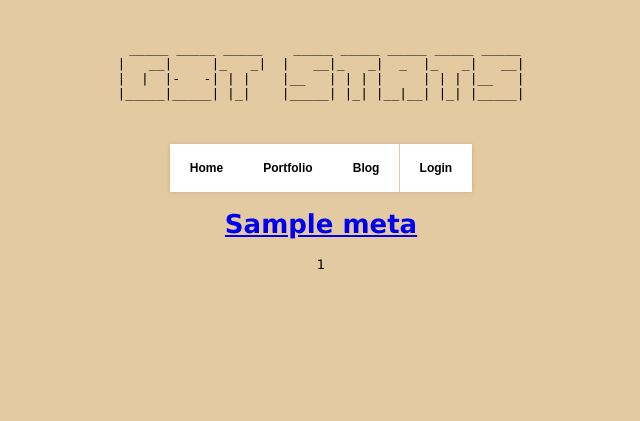
After one commit to gorysko/gitlab_api_module, a Flask app: template templates/page.html in a window 1280 px wide. The commit adds this page. Shown: the top 421 px of the page, without its empty margins (319-959 px from the left). Run offline with Flask 2, Linux system fonts and the light colour scheme; the template is opened without the code that fills it: most values are stand-ins (such as "Sample title", 1, 10 or a date in 2020).

Commit message:
some new functionality

```diff
--- a/server.py
+++ b/server.py
@@ -12,6 +12,10 @@ from flask import session
 from flask import g
 from flask import url_for
 from flask import redirect
+from flask.ext.assets import Environment
+from flask.ext.markdown import Markdown
+from flask.ext.flatpages import FlatPages
+from flask.ext.flatpages import pygments_style_defs
 from flask.ext.github import GitHub
 from flask.ext.sqlalchemy import SQLAlchemy
 
@@ -29,12 +33,24 @@ from sqlalchemy.ext.declarative import declarative_base
 SECRET_KEY = 'development key'
 DEBUG = True
 
+FLATPAGES_AUTO_RELOAD = DEBUG
+FLATPAGES_EXTENSION = ".md"
+PAGE_DATE_FORMAT_STR = "%d-%m-%y"
+DISPLAY_DATE_FORMAT_STR = "%d-%m-%y"
+FREEZER_IGNORE_MIMETYPE_WARNINGS = True
+FREEZER_DEFAULT_MIMETYPE = "text/html"
+
 GITHUB_CLIENT_ID = '5a80a178d27e64a4d264'
 GITHUB_CLIENT_SECRET = '243aa848374960e115494977cada492466f47902s'
 
 
 app = Flask(__name__)
 app.config.from_object(__name__)
+
+
+ASSETS = Environment(app)
+MARKDOWN = Markdown(app)
+PAGES = FlatPages(app)
 
 app.config['SQLALCHEMY_DATABASE_URI'] = 'sqlite:///github.db'
 
@@ -79,6 +95,15 @@ class User(Base):
     def __init__(self, github_access_token):
         self.github_access_token = github_access_token
 
+
+def get_pages_by_type(page_type):
+    """Gets page path."""
+    page_list = list(PAGES)
+    matches = [source for source in page_list \
+                if source.meta.get('type') == page_type]
+    return matches
+
+
 @app.before_request
 def before_request():
     g.user_id = None
@@ -86,6 +111,7 @@ def before_request():
     if 'user_id' in session:
         g.user_id = User.query.get(session['user_id'])
         g.user_metadata = github.get('user')
+
 
 @app.after_request
 def after_request(response):
@@ -96,6 +122,35 @@ def after_request(response):
 @app.route('/', methods=['GET'])
 def index(name=None):
     return render_template('index.html', user=g.user_metadata)
+
+
+@app.route('/blog')
+def blog():
+    """Renders home page."""
+    post_list = get_pages_by_type('post')
+    latest = sorted(post_list, reverse=True, key=lambda p: p.meta['date'])
+    return render_template('blog.html', user=g.user_metadata, posts=latest[:5])
+
+
+@app.route('/pygments.css')
+def pygments_css():
+    """Renders css."""
+    return pygments_style_defs('tango'), 200, {'Content-Type': 'text/css'}
+
+
+@app.route("/<path:path>/")
+def page(path):
+    """Renders page."""
+    source = PAGES.get_or_404(path)
+    return render_template('page.html', user=g.user_metadata, page=source)
+
+
+@app.route("/")
+def home():
+    """Renders home page."""
+    post_list = get_pages_by_type('post')
+    latest = sorted(post_list, reverse=True, key=lambda p: p.meta['date'])
+    return render_template("index.html", posts=latest[:5])
 
 
 @app.route('/stats', methods=['GET'])
--- a/templates/index.html
+++ b/templates/index.html
@@ -1 +1,4 @@
 {% extends "layout.html" %}
+{% block body %}
+    <h1>gubhnjm</h1>
+{% endblock %}
--- a/templates/layout.html
+++ b/templates/layout.html
@@ -5,11 +5,17 @@
     <title>Google Charts with Flask</title>
   {% block head %} {% endblock %}
 </head>
+<body>
 	<div class=page>
-      <h1>Git stats</h1>
+      <pre>
+ _____ _____ _____    _____ _____ _____ _____ _____
+|   __|     |_   _|  |   __|_   _|  _  |_   _|   __|
+|  |  |-   -| | |    |__   | | | |     | | | |__   |
+|_____|_____| |_|    |_____| |_| |__|__| |_| |_____|
+
+      </pre>
       <div class="metanav">
         <ul><li><a href="{{ url_for("index") }}">Home</a></li>
-          <li>About</li>
           <li>
             Portfolio
             <ul>
@@ -17,7 +23,7 @@
               <li>Web Development</li>
             </ul>
           </li>
-          <li>Blog</li>
+          <li><a href="{{ url_for("blog") }}">Blog</a></li>
           {% if not user %}
             <li><a href="{{ url_for("login") }}">Login</a></li>
           {% else %}
@@ -36,3 +42,4 @@
 	  </div>
 	</div>
   {% block body %}{% endblock %}
+</body>
--- /dev/null
+++ b/templates/page.html
@@ -0,0 +1,15 @@
+{% extends "layout.html" %}
+{% block title %}
+{{ page.meta.title }}
+{% endblock %}
+{% block body %}
+  <div class="page">
+      <div class="page-header">
+        <a href="/{{page.path}}"><h1>{{ page.meta.title }}</h1></a>
+        {% if page.meta.type == 'post' %}
+        <span class="date">{{ page.meta.date.strftime("%b %e, %Y")}}</span>
+        {% endif %}
+      </div>
+  {{ page }}
+  </div>
+{% endblock %}
```
Also changed, not shown: pages/posts/test.md (added, +3 -0 lines), pages/test.md (added, +3 -0 lines), requirements.txt (+16 -0 lines), templates/blog.html (added, +13 -0 lines).
